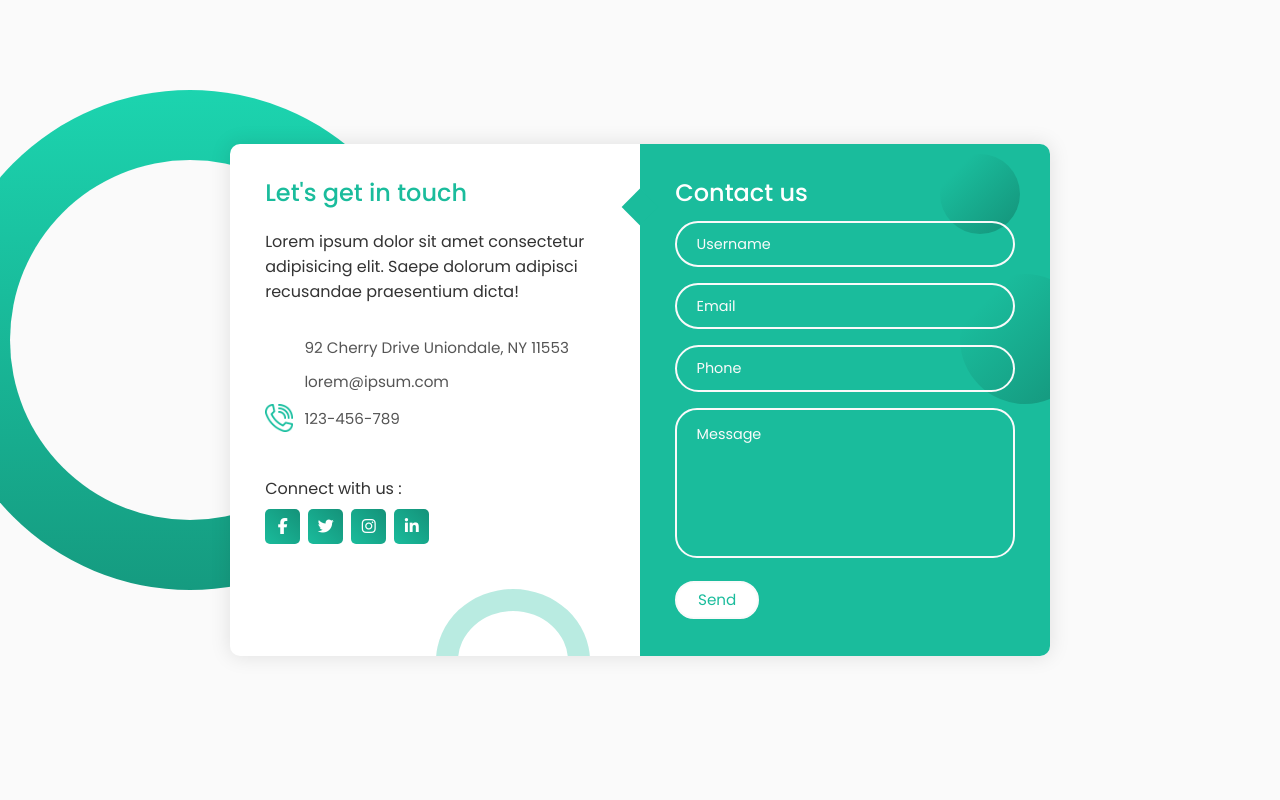
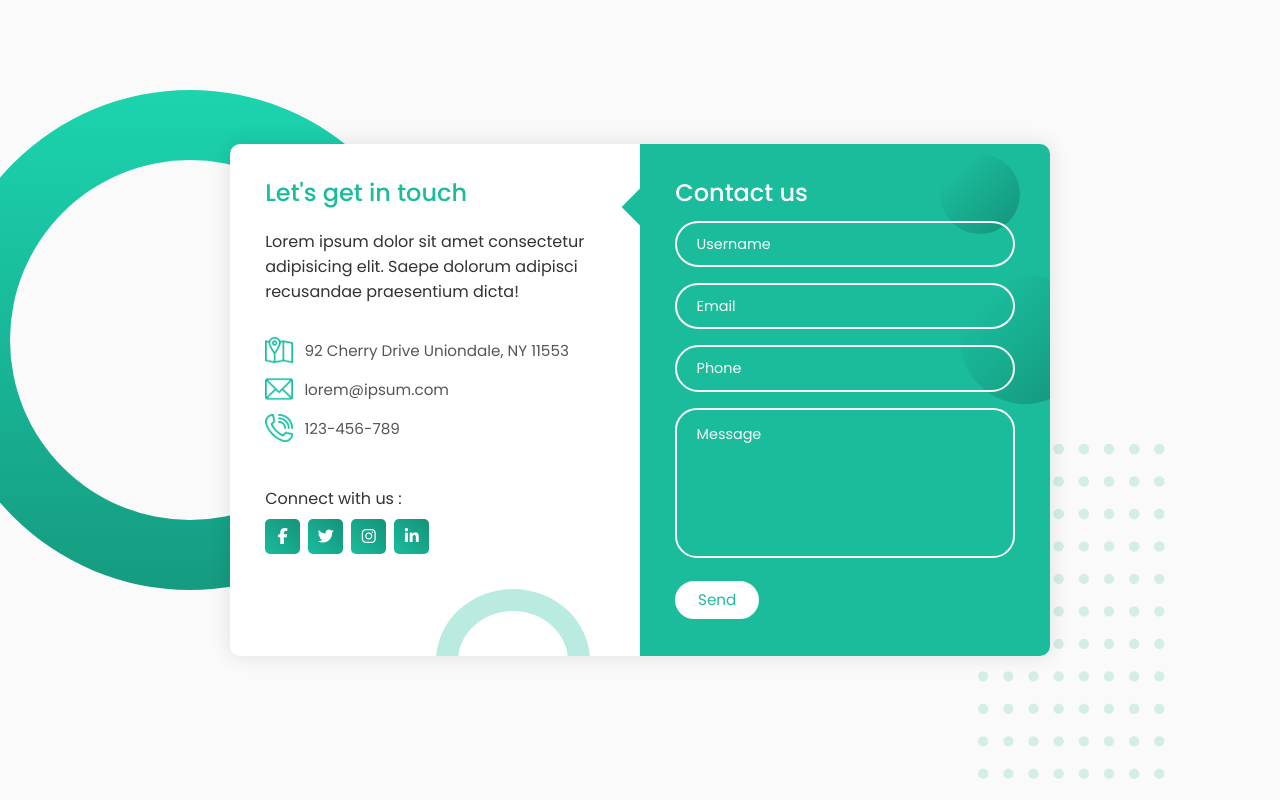
Before and after one commit to julombe/contact-form, a plain HTML site: page index.html in a window 1280 px wide. Drawn offline with Linux system fonts and the light colour scheme; files whose address does not match are found by name.

Commit message:
Add file

```diff
--- a/index.html
+++ b/index.html
@@ -13,7 +13,7 @@
   <body>
     <div class="container">
       <span class="big-circle"></span>
-      <img src="img/shape.png" class="square" alt="" />
+      <img src="assets/shape.png" class="square" alt="" />
       <div class="form">
         <div class="contact-info">
           <h3 class="title">Let's get in touch</h3>
@@ -24,11 +24,11 @@
 
           <div class="info">
             <div class="information">
-              <img src="img/location.png" class="icon" alt="" />
+              <img src="assets/location.png" class="icon" alt="" />
               <p>92 Cherry Drive Uniondale, NY 11553</p>
             </div>
             <div class="information">
-              <img src="img/email.png" class="icon" alt="" />
+              <img src="assets/email.png" class="icon" alt="" />
               <p>lorem@ipsum.com</p>
             </div>
             <div class="information">
```
Also changed, not shown: assets/email.png (renamed from email.png), assets/location.png (renamed from location.png), assets/phone.png (renamed from phone.png), assets/shape.png (renamed from shape.png).
